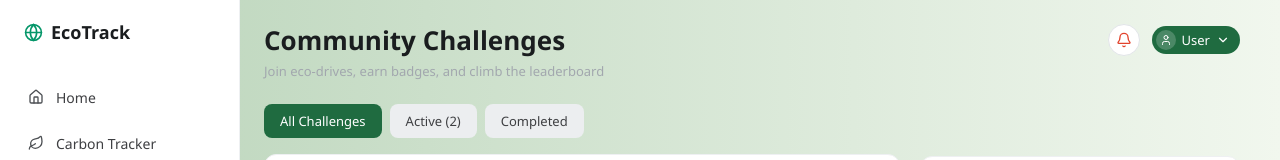
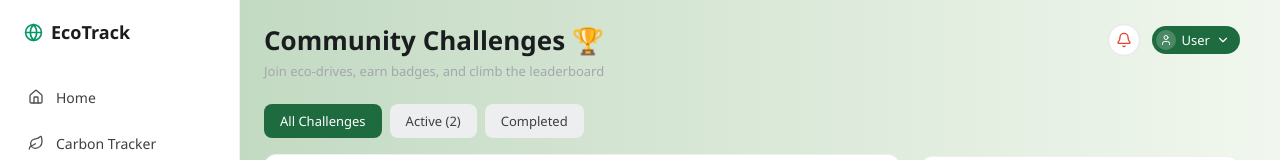
Before and after one commit to springboardmentor212/EcoTrack_Group4, a React (Create React App) app in the folder frontend/: page /challenges in a window 1280 px wide. Shown: the top 160 px of the page. Built offline with nearby package versions, Linux system fonts and the light colour scheme.

Commit message:
award emoji added

```diff
--- a/frontend/src/pages/Challenges/challenges.jsx
+++ b/frontend/src/pages/Challenges/challenges.jsx
@@ -158,7 +158,7 @@ export default function ChallengesPage() {
                 {/* Header */}
                 <div className="page-header">
                     <div>
-                        <h1>Community Challenges</h1>
+                        <h1>Community Challenges 🏆</h1>
                         <p>Join eco-drives, earn badges, and climb the leaderboard</p>
                     </div>
                     <div className="header-actions">
```
